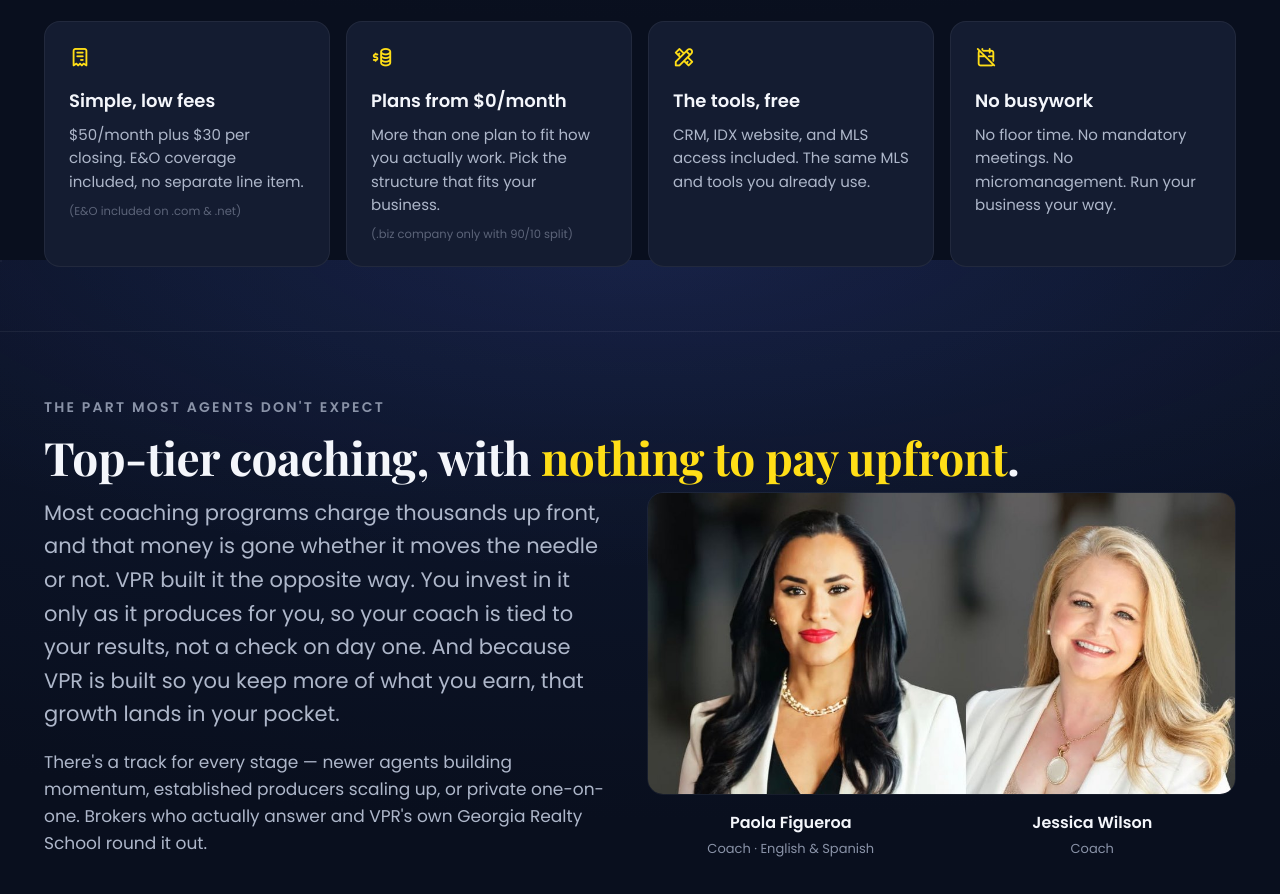
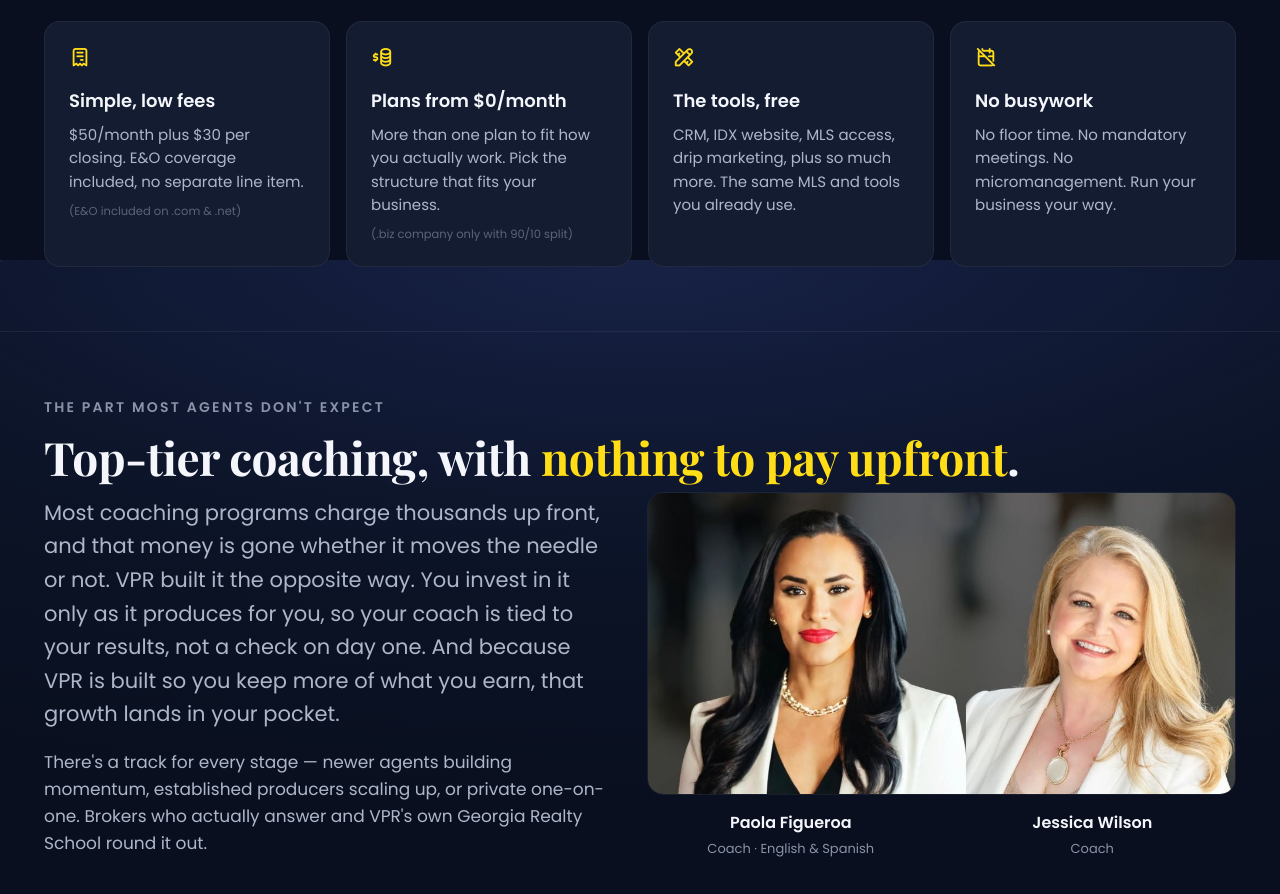
Before and after one commit to divinify-nexa/vpr-join, a plain HTML site: page index.html in a window 1280 px wide. Shown: the part 2940-3834 px from the top of the page. Drawn offline with nearby package versions, Linux system fonts and the light colour scheme; a web font is replaced by a local one.

Commit message:
Add files via upload

```diff
--- a/index.html
+++ b/index.html
@@ -365,7 +365,7 @@
     <div class="grid">
       <div class="feat"><i class="ti ti-receipt" aria-hidden="true"></i><h3 data-i18n="incl1_h">Simple, low fees</h3><p data-i18n="incl1_p">$50/month plus $30 per closing. E&amp;O coverage included, no separate line item.</p><span class="feat-fine" data-i18n="incl1_fine">(E&amp;O included on .com &amp; .net)</span></div>
       <div class="feat"><i class="ti ti-businessplan" aria-hidden="true"></i><h3 data-i18n="incl4_h">Plans from $0/month</h3><p data-i18n="incl4_p">More than one plan to fit how you actually work. Pick the structure that fits your business.</p><span class="feat-fine" data-i18n="incl4_fine">(.biz company only with 90/10 split)</span></div>
-      <div class="feat"><i class="ti ti-tools" aria-hidden="true"></i><h3 data-i18n="incl2_h">The tools, free</h3><p data-i18n="incl2_p">CRM, IDX website, and MLS access included. The same MLS and tools you already use.</p></div>
+      <div class="feat"><i class="ti ti-tools" aria-hidden="true"></i><h3 data-i18n="incl2_h">The tools, free</h3><p data-i18n="incl2_p">CRM, IDX website, MLS access, drip marketing, plus so much more. The same MLS and tools you already use.</p></div>
       <div class="feat"><i class="ti ti-calendar-off" aria-hidden="true"></i><h3 data-i18n="incl3_h">No busywork</h3><p data-i18n="incl3_p">No floor time. No mandatory meetings. No micromanagement. Run your business your way.</p></div>
     </div>
   </div>
@@ -583,7 +583,7 @@ const I18N = {
     incl1_fine:"(E&amp;O included on .com &amp; .net)", incl4_fine:"(.biz company only with 90/10 split)",
     incl_kicker:"No surprises", incl_h2:"What's included",
     incl1_h:"Simple, low fees", incl1_p:"$50/month plus $30 per closing. E&amp;O coverage included, no separate line item.",
-    incl2_h:"The tools, free", incl2_p:"CRM, IDX website, and MLS access included. The same MLS and tools you already use.",
+    incl2_h:"The tools, free", incl2_p:"CRM, IDX website, MLS access, drip marketing, plus so much more. The same MLS and tools you already use.",
     incl3_h:"No busywork", incl3_p:"No floor time. No mandatory meetings. No micromanagement. Run your business your way.",
     incl4_h:"Plans from $0/month", incl4_p:"More than one plan to fit how you actually work. Pick the structure that fits your business.",
     coach_kicker:"The part most agents don't expect", coach_h2:"Top-tier coaching, with <span class='y'>nothing to pay upfront</span>.",
@@ -642,7 +642,7 @@ const I18N = {
     incl1_fine:"(Cobertura E&amp;O incluida en .com y .net)", incl4_fine:"(Solo empresa .biz con división 90/10)",
     incl_kicker:"Sin sorpresas", incl_h2:"Lo que incluye",
     incl1_h:"Cuotas bajas y claras", incl1_p:"$50 al mes más $30 por cierre. Cobertura E&amp;O incluida, sin cargos aparte.",
-    incl2_h:"Las herramientas, gratis", incl2_p:"CRM, sitio web IDX y acceso al MLS incluidos. El mismo MLS y las herramientas que ya usas.",
+    incl2_h:"Las herramientas, gratis", incl2_p:"CRM, sitio web IDX, acceso al MLS, marketing por goteo y mucho más. El mismo MLS y las herramientas que ya usas.",
     incl3_h:"Sin trámites inútiles", incl3_p:"Sin horas de guardia. Sin reuniones obligatorias. Sin microgestión. Dirige tu negocio a tu manera.",
     incl4_h:"Planes desde $0/mes", incl4_p:"Más de un plan para adaptarse a cómo trabajas. Elige la estructura que le sirva a tu negocio.",
     coach_kicker:"Lo que muchos agentes no esperan", coach_h2:"Capacitación de primer nivel, sin <span class='y'>nada que pagar por adelantado</span>.",
@@ -701,7 +701,7 @@ const I18N = {
     incl1_fine:"（.com 与 .net 含 E&amp;O 保险）", incl4_fine:"（仅限 .biz 公司搭配 90/10 分成）",
     incl_kicker:"没有意外", incl_h2:"包含哪些",
     incl1_h:"简单、低费用", incl1_p:"每月 $50，外加每笔成交 $30。含 E&amp;O（错误与遗漏）保险，无额外收费。",
-    incl2_h:"工具全免费", incl2_p:"含 CRM、IDX 网站和 MLS 权限。就是你已经在用的同一个 MLS 和工具。",
+    incl2_h:"工具全免费", incl2_p:"含 CRM、IDX 网站、MLS 权限、滴灌式营销，以及更多。就是你已经在用的同一个 MLS 和工具。",
     incl3_h:"没有繁文缛节", incl3_p:"无值班时间。无强制会议。不被微观管理。按你自己的方式经营。",
     incl4_h:"方案低至 $0/月", incl4_p:"多种方案，贴合你真实的工作方式。选择最适合你业务的结构。",
     coach_kicker:"多数经纪人意想不到的一点", coach_h2:"顶级辅导，<span class='y'>前期无需付费</span>。",
@@ -823,8 +823,8 @@ const OFFER = {
           fine:"Not eligible for the Ambassador program." },
         team:{ teams:[
           {name:"Partner Plan",detail:"$0/month. 90/10 split to an $8,850 team cap, then 100%."},
-          {name:"Team Plan",detail:"$49/month. 100% per agent plus $200/transaction. Everyone can be an Ambassador."},
-          {name:"Team Leader",detail:"$295/month leader, $200/month per member. 100% split."}
+          {name:"Team Plan 1",detail:"$49/month. 100% per agent plus $200/transaction. Everyone can be an Ambassador."},
+          {name:"Team Plan 2",detail:"$295/month leader, $200/month per member. 100% split."}
         ], fine:"Someone on the VPR team helps you pick the right setup." }
       },
       es: {
@@ -842,8 +842,8 @@ const OFFER = {
           fine:"No elegible para el programa Ambassador." },
         team:{ teams:[
           {name:"Plan Partner",detail:"$0/mes. División 90/10 hasta un tope de equipo de $8,850, luego 100%."},
-          {name:"Plan Team",detail:"$49/mes. 100% por agente más $200/transacción. Todos pueden ser Ambassador."},
-          {name:"Líder de Equipo",detail:"$295/mes el líder, $200/mes por miembro. División 100%."}
+          {name:"Plan de Equipo 1",detail:"$49/mes. 100% por agente más $200/transacción. Todos pueden ser Ambassador."},
+          {name:"Plan de Equipo 2",detail:"$295/mes el líder, $200/mes por miembro. División 100%."}
         ], fine:"Alguien del equipo de VPR te ayuda a elegir la configuración adecuada." }
       },
       zh: {
@@ -861,8 +861,8 @@ const OFFER = {
           fine:"不可参加 Ambassador 大使计划。" },
         team:{ teams:[
           {name:"合伙方案",detail:"每月 $0。90/10 分成至团队封顶 $8,850，之后 100%。"},
-          {name:"团队方案",detail:"每月 $49。每位经纪 100% 加每笔交易 $200。所有成员均可成为大使。"},
-          {name:"团队负责人",detail:"负责人每月 $295，成员每月 $200。100% 分成。"}
+          {name:"团队方案一",detail:"每月 $49。每位经纪 100% 加每笔交易 $200。所有成员均可成为大使。"},
+          {name:"团队方案二",detail:"负责人每月 $295，成员每月 $200。100% 分成。"}
         ], fine:"VPR 团队会帮你选择合适的配置。" }
       }
     }
```
